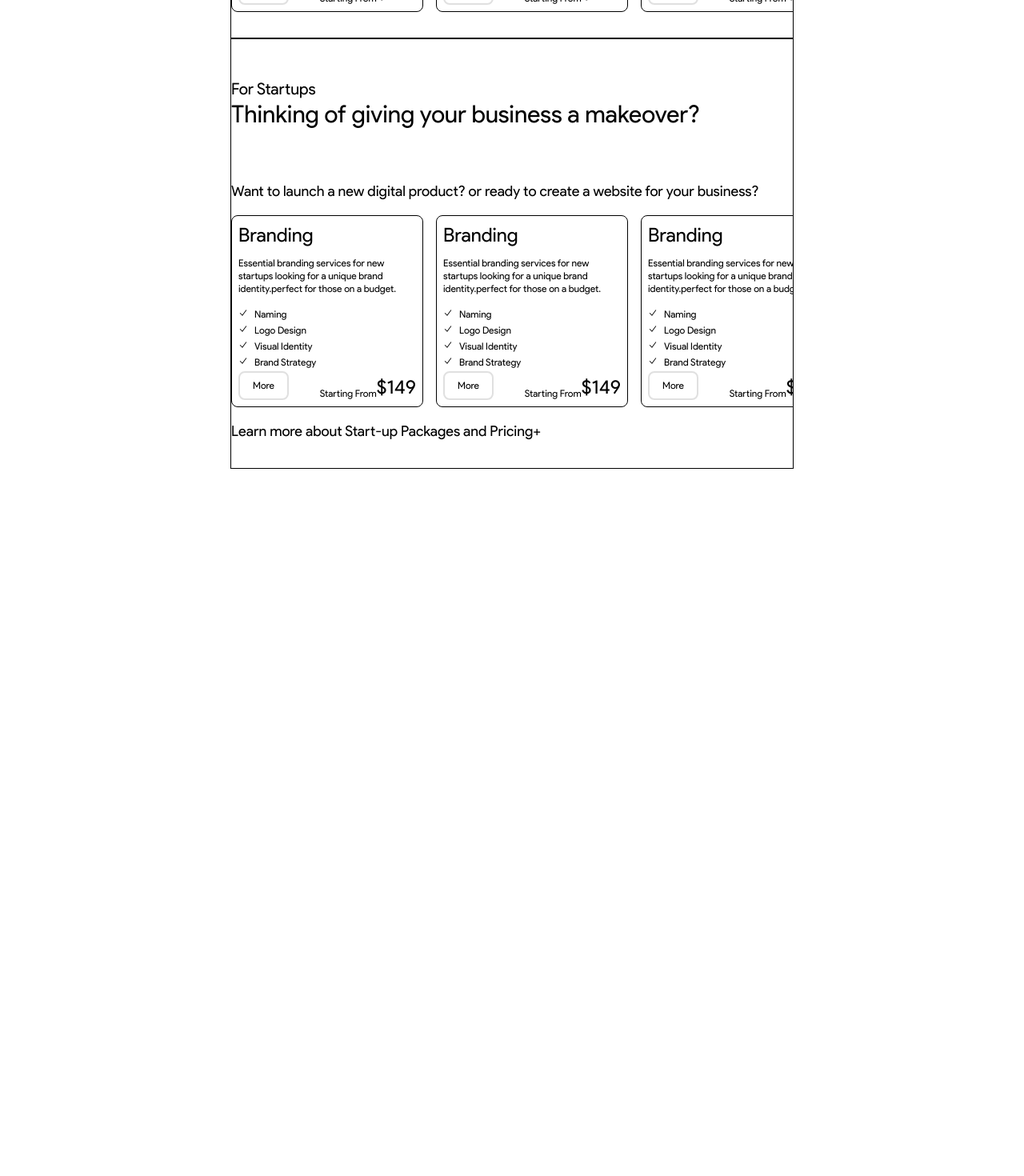
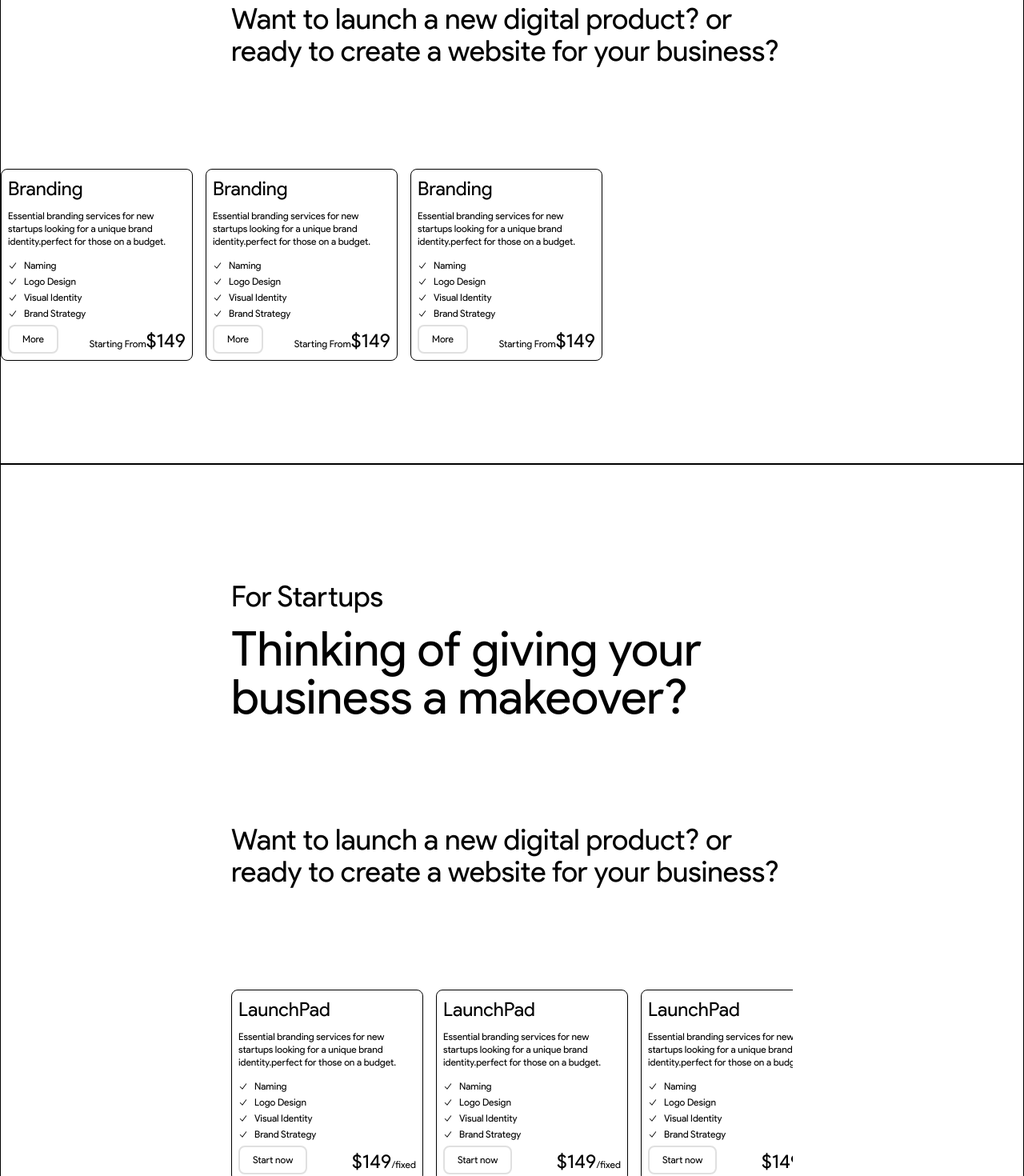
Before and after one commit to ManupaDev/curve, a Next.js app: page /pricing in a window 1280 px wide. Shown: the part 1300-2770 px from the top of the page at 80% size. Before the commit the page ends 1886 px from the top, so only its background shows below. Built offline with nearby package versions, Linux system fonts and the light colour scheme.

Commit message:
feat:pricing section wireframe

```diff
--- a/app/globals.css
+++ b/app/globals.css
@@ -33,3 +33,7 @@
 .button-border-1{
   border: 2px solid rgba(133, 133, 133, 0.25);
 }
+
+.grid-cols-1-2{
+  grid-template-columns: 1fr 2fr;
+}
--- /dev/null
+++ b/app/pricing/components/business-pricing-card.tsx
@@ -0,0 +1,117 @@
+import { CheckIcon } from "@heroicons/react/20/solid";
+
+function BusinessPricingCard({ size }: { size: string }) {
+  if (size === "m") {
+    return (
+      <div className="flex w-80 h-w-80 flex-none flex-col justify-between rounded-xl border border-black px-4 py-4">
+        <h1 className="text-3xl">Branding</h1>
+        <p className="mt-4 text-sm">
+          Essential branding services for new startups looking for a unique brand identity.perfect for those on a
+          budget.
+        </p>
+        <div className="mt-4 flex flex-col">
+          <div className="mt-1 flex items-center">
+            <CheckIcon width={14} height={14} />
+            <p className=" ml-2 text-sm">Naming</p>
+          </div>
+          <div className="mt-1 flex items-center">
+            <CheckIcon width={14} height={14} />
+            <p className=" ml-2 text-sm">Logo Design</p>
+          </div>
+          <div className="mt-1 flex items-center">
+            <CheckIcon width={14} height={14} />
+            <p className=" ml-2 text-sm">Visual Identity</p>
+          </div>
+          <div className="mt-1 flex items-center">
+            <CheckIcon width={14} height={14} />
+            <p className=" ml-2 text-sm">Brand Strategy</p>
+          </div>
+        </div>
+        <div className=" mt-2 flex justify-between border-black">
+          <button type="button" className="  button-border-1 rounded-lg px-4 py-2 text-sm">
+            More
+          </button>
+          <div className="flex items-end">
+            <p className="text-sm">Starting From</p>
+            <h1 className="text-3xl">$149</h1>
+          </div>
+        </div>
+      </div>
+    );
+  }
+  else if (size === "l") {
+    return (
+      <div className="flex w-96 h-96 flex-none flex-col justify-between rounded-xl border border-black px-4 py-4">
+        <h1 className="text-4xl">Branding</h1>
+        <p className="mt-4 text-base">
+          Essential branding services for new startups looking for a unique brand identity.perfect for those on a
+          budget.
+        </p>
+        <div className="mt-4 flex flex-col">
+          <div className="mt-1 flex items-center">
+            <CheckIcon width={14} height={14} />
+            <p className=" ml-2 text-base">Naming</p>
+          </div>
+          <div className="mt-1 flex items-center">
+            <CheckIcon width={14} height={14} />
+            <p className=" ml-2 text-base">Logo Design</p>
+          </div>
+          <div className="mt-1 flex items-center">
+            <CheckIcon width={14} height={14} />
+            <p className=" ml-2 text-base">Visual Identity</p>
+          </div>
+          <div className="mt-1 flex items-center">
+            <CheckIcon width={14} height={14} />
+            <p className=" ml-2 text-base">Brand Strategy</p>
+          </div>
+        </div>
+        <div className=" mt-2 flex justify-between border-black">
+          <button type="button" className="  button-border-1 rounded-lg px-4 py-2 text-base">
+            More
+          </button>
+          <div className="flex items-end">
+            <p className="text-base mb-2">Starting From</p>
+            <h1 className="text-4xl">$149</h1>
+          </div>
+        </div>
+      </div>
+    );
+  }
+  return (
+    <div className="flex h-60 w-60 flex-none flex-col justify-between rounded-lg border border-black px-2 py-2">
+      <h1 className="text-2xl">Branding</h1>
+      <p className="mt-2 text-xs">
+        Essential branding services for new startups looking for a unique brand identity.perfect for those on a budget.
+      </p>
+      <div className="mt-2 flex flex-col">
+        <div className="flex mt-1 items-center">
+          <CheckIcon width={12} height={12} />
+          <p className=" ml-2 text-xs">Naming</p>
+        </div>
+        <div className="flex mt-1 items-center">
+          <CheckIcon width={12} height={12} />
+          <p className=" ml-2 text-xs">Logo Design</p>
+        </div>
+        <div className="flex mt-1 items-center">
+          <CheckIcon width={12} height={12} />
+          <p className=" ml-2 text-xs">Visual Identity</p>
+        </div>
+        <div className="flex mt-1 items-center">
+          <CheckIcon width={12} height={12} />
+          <p className=" ml-2 text-xs">Brand Strategy</p>
+        </div>
+      </div>
+      <div className="mt-1 flex justify-between border-black">
+        <button type="button" className="  button-border-1 rounded-lg px-4 py-2 text-xs">
+          More
+        </button>
+        <div className="flex items-end">
+          <p className="text-xs mb-1">Starting From</p>
+          <h1 className="text-2xl">$149</h1>
+        </div>
+      </div>
+    </div>
+  );
+}
+
+export default BusinessPricingCard;
--- /dev/null
+++ b/app/pricing/components/business-pricing-cards.tsx
@@ -0,0 +1,36 @@
+"use client";
+
+import BusinessPricingCard from "./business-pricing-card";
+
+function BusinessPricingCards() {
+  if (window.innerWidth > 1280) {
+    return (
+      <div className="grid-cols-1-2 xl:px-0 grid gap-x-4  border-black xl:mt-32">
+        <div className="flex flex-col  items-end justify-center">
+          <BusinessPricingCard size="m" />
+        </div>
+        <div className="flex flex-col gap-y-4">
+          <div className=" gap-x-4 flex items-end border-red-500">
+            <BusinessPricingCard size="l" />
+            <BusinessPricingCard size="s" />
+          </div>
+          <div className="gap-x-4  flex border-red-500">
+            <BusinessPricingCard size="m" />
+            <BusinessPricingCard size="s" />
+          </div>
+        </div>
+      </div>
+    );
+  }
+
+  return (
+    <div className="mt-4 flex gap-x-4  px-12 xl:px-0 overflow-x-scroll xl:mt-32">
+      {/* Cards */}
+      <BusinessPricingCard size="s" />
+      <BusinessPricingCard size="s" />
+      <BusinessPricingCard size="s" />
+    </div>
+  );
+}
+
+export default BusinessPricingCards;
--- a/app/pricing/components/for-businesses.tsx
+++ b/app/pricing/components/for-businesses.tsx
@@ -1,21 +1,18 @@
-import PricingCard from "./pricing-card";
+import BusinessPricingCards from "./business-pricing-cards";
 
 function ForBusinesses() {
   return (
-    <div className="py-8 border border-black">
-      <div className="mt-4">
-        <h1 className="text-xl">For Businesess</h1>
-        <h1 className="text-3xl">Thinking of giving your business a makeover?</h1>
+    <div className="border border-black py-8 xl:py-32">
+      <div className="px-12 xl:px-72">
+        <div className="mt-4">
+          <h1 className="text-xl xl:text-4xl">For Businesess</h1>
+          <h1 className="mt-4 text-3xl xl:text-6xl">Thinking of giving your business a makeover?</h1>
+        </div>
+        <h1 className="mt-16 text-lg xl:mt-32 xl:text-4xl">
+          Want to launch a new digital product? or ready to create a website for your business?
+        </h1>
       </div>
-      <h1 className="mt-16 text-lg">
-        Want to launch a new digital product? or ready to create a website for your business?
-      </h1>
-      <div className="flex overflow-x-scroll gap-x-4 mt-4">
-        {/* Cards */}
-        <PricingCard />
-        <PricingCard />
-        <PricingCard />
-      </div>
+      <BusinessPricingCards />
     </div>
   );
 }
--- a/app/pricing/components/for-startups.tsx
+++ b/app/pricing/components/for-startups.tsx
@@ -1,22 +1,20 @@
-import PricingCard from "./pricing-card";
+import StartupPricingCards from "./startup-pricing-cards";
+
 
 function ForStartups() {
   return (
-    <div className="py-8 border border-black">
-      <div className="mt-4">
-        <h1 className="text-xl">For Startups</h1>
-        <h1 className="text-3xl">Thinking of giving your business a makeover?</h1>
+    <div className="border px-12 xl:px-72 border-black py-8 xl:py-32">
+      <div className="">
+        <div className="mt-4">
+          <h1 className="text-xl xl:text-4xl">For Startups</h1>
+          <h1 className="mt-4 text-3xl xl:text-6xl">Thinking of giving your business a makeover?</h1>
+        </div>
+        <h1 className="mt-16 text-lg xl:mt-32 xl:text-4xl">
+          Want to launch a new digital product? or ready to create a website for your business?
+        </h1>
       </div>
-      <h1 className="mt-16 text-lg">
-        Want to launch a new digital product? or ready to create a website for your business?
-      </h1>
-      <div className="flex overflow-x-scroll gap-x-4 mt-4">
-        {/* Cards */}
-        <PricingCard />
-        <PricingCard />
-        <PricingCard />
-      </div>
-      <h1 className="text-lg mt-4">Learn more about Start-up Packages and Pricing+</h1>
+      <StartupPricingCards />
+      <h1 className="mt-4  text-lg  xl:text-4xl">Learn more about Start-up Packages and Pricing+</h1>
     </div>
   );
 }
--- a/app/pricing/components/hero.tsx
+++ b/app/pricing/components/hero.tsx
@@ -1,8 +1,8 @@
 function Hero() {
   return (
-    <div className="flex min-h-screen flex-col justify-center border border-black">
+    <div className="flex px-12 xl:px-72 min-h-screen flex-col justify-center border border-black">
       <div>
-        <h1 className="text-center text-4xl xl:text-7xl">Our pricing is clear as a sunny day.☀️</h1>
+        <h1 className="text-center text-4xl xl:text-6xl">Our pricing is clear as a sunny day.☀️</h1>
         <h1 className="text-center text-2xl font-normal xl:text-5xl">No hidden fees. No surprises.</h1>
       </div>
       <div className="mt-16 flex flex-col items-center border-black xl:flex-row xl:items-center xl:justify-center xl:gap-x-4 ">
--- a/app/pricing/components/pricing-card.tsx
+++ /dev/null
@@ -1,41 +0,0 @@
-import { CheckIcon } from "@heroicons/react/20/solid";
-
-function PricingCard() {
-    return (
-      <div className="flex flex-none flex-col justify-between px-2 py-2 w-60 h-60 rounded-lg border border-black">
-        <h1 className="text-2xl">Branding</h1>
-        <p className="text-xs mt-2">
-          Essential branding services for new startups looking for a unique brand identity.perfect for those on a budget.
-        </p>
-        <div className="flex flex-col mt-2">
-          <div className="flex items-center">
-            <CheckIcon width={12} height={12} />
-            <p className="text-xs mt-1 ml-2">Naming</p>
-          </div>
-          <div className="flex items-center">
-            <CheckIcon width={12} height={12} />
-            <p className="text-xs mt-1 ml-2">Logo Design</p>
-          </div>
-          <div className="flex items-center">
-            <CheckIcon width={12} height={12} />
-            <p className="text-xs mt-1 ml-2">Visual Identity</p>
-          </div>
-          <div className="flex items-center">
-            <CheckIcon width={12} height={12} />
-            <p className="text-xs mt-1 ml-2">Brand Strategy</p>
-          </div>
-        </div>
-        <div className=" border-black flex justify-between">
-          <button type="button" className="  button-border-1 text-xs rounded-lg px-4 py-2">
-            More
-          </button>
-          <div className="flex items-end">
-            <p className="text-xs">Starting From</p>
-            <h1 className="text-2xl">$149</h1>
-          </div>
-        </div>
-      </div>
-    );
-  }
-
-  export default PricingCard;
--- /dev/null
+++ b/app/pricing/components/startup-pricing-card.tsx
@@ -0,0 +1,41 @@
+import { CheckIcon } from "@heroicons/react/20/solid";
+
+function StartupPricingCard() {
+  return (
+    <div className="flex h-60 w-60 flex-none flex-col justify-between rounded-lg border border-black px-2 py-2">
+      <h1 className="text-2xl">LaunchPad</h1>
+      <p className="mt-2 text-xs">
+        Essential branding services for new startups looking for a unique brand identity.perfect for those on a budget.
+      </p>
+      <div className="mt-2 flex flex-col">
+        <div className="mt-1 flex items-center">
+          <CheckIcon width={12} height={12} />
+          <p className=" ml-2 text-xs">Naming</p>
+        </div>
+        <div className="mt-1 flex items-center">
+          <CheckIcon width={12} height={12} />
+          <p className=" ml-2 text-xs">Logo Design</p>
+        </div>
+        <div className="mt-1 flex items-center">
+          <CheckIcon width={12} height={12} />
+          <p className=" ml-2 text-xs">Visual Identity</p>
+        </div>
+        <div className="mt-1 flex items-center">
+          <CheckIcon width={12} height={12} />
+          <p className=" ml-2 text-xs">Brand Strategy</p>
+        </div>
+      </div>
+      <div className="mt-1 flex justify-between border-black">
+        <button type="button" className="  button-border-1 rounded-lg px-4 py-2 text-xs">
+          Start now
+        </button>
+        <div className="flex items-end">
+          <h1 className="text-2xl">$149</h1>
+          <p className="text-xs mb-1">/fixed</p>
+        </div>
+      </div>
+    </div>
+  );
+}
+
+export default StartupPricingCard;
--- /dev/null
+++ b/app/pricing/components/startup-pricing-cards.tsx
@@ -0,0 +1,13 @@
+import StartupPricingCard from "./startup-pricing-card";
+
+function StartupPricingCards() {
+  return (
+    <div className="mt-4 flex gap-x-4  overflow-x-scroll  xl:mt-32">
+      <StartupPricingCard />
+      <StartupPricingCard />
+      <StartupPricingCard />
+    </div>
+  );
+}
+
+export default StartupPricingCards;
--- a/app/pricing/page.tsx
+++ b/app/pricing/page.tsx
@@ -4,7 +4,7 @@ import ForStartups from "./components/for-startups";
 
 function Pricing() {
   return (
-    <div className="px-12 xl:px-72 font-sans">
+    <div className=" font-sans">
       <Hero />
       <ForBusinesses />
       <ForStartups />
```
